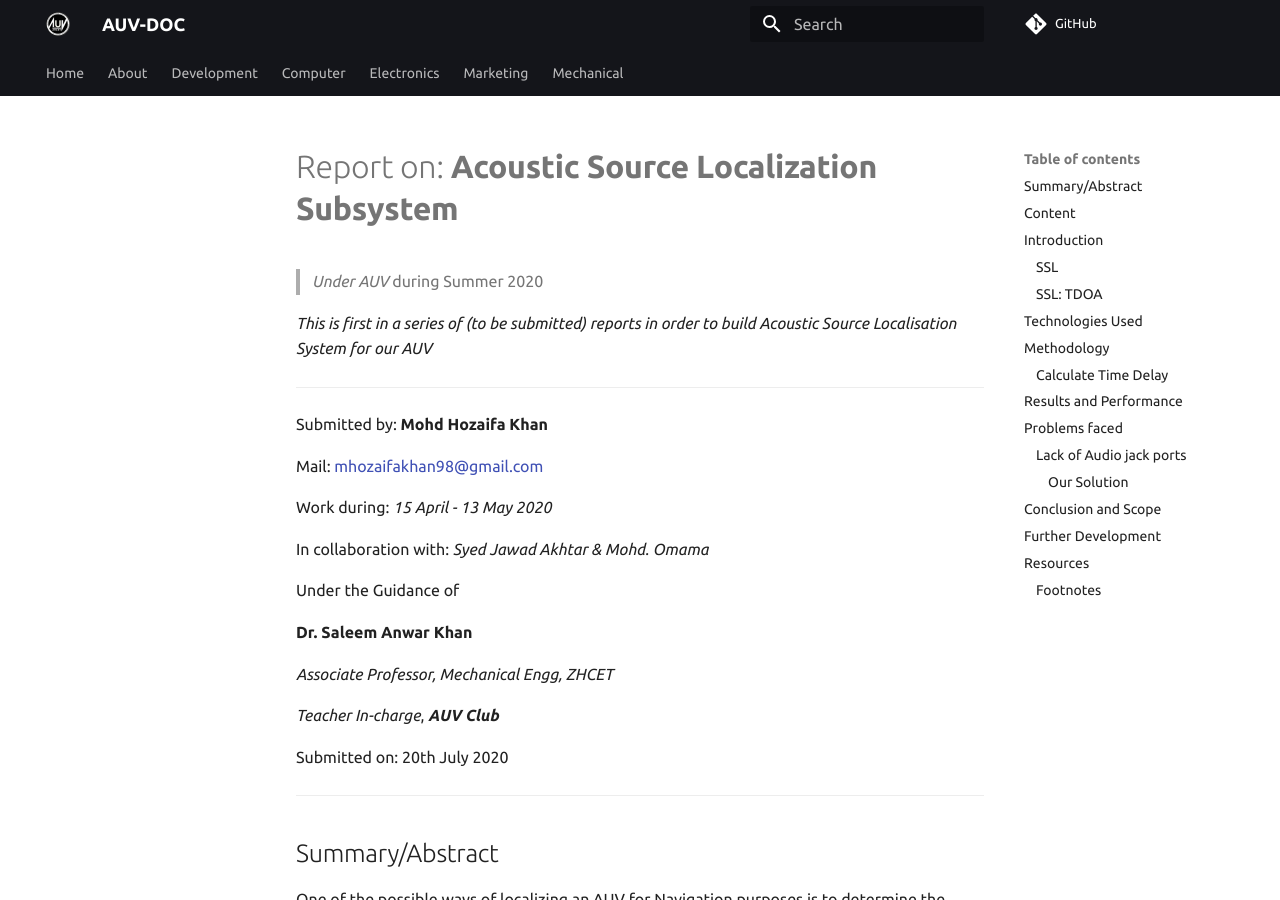
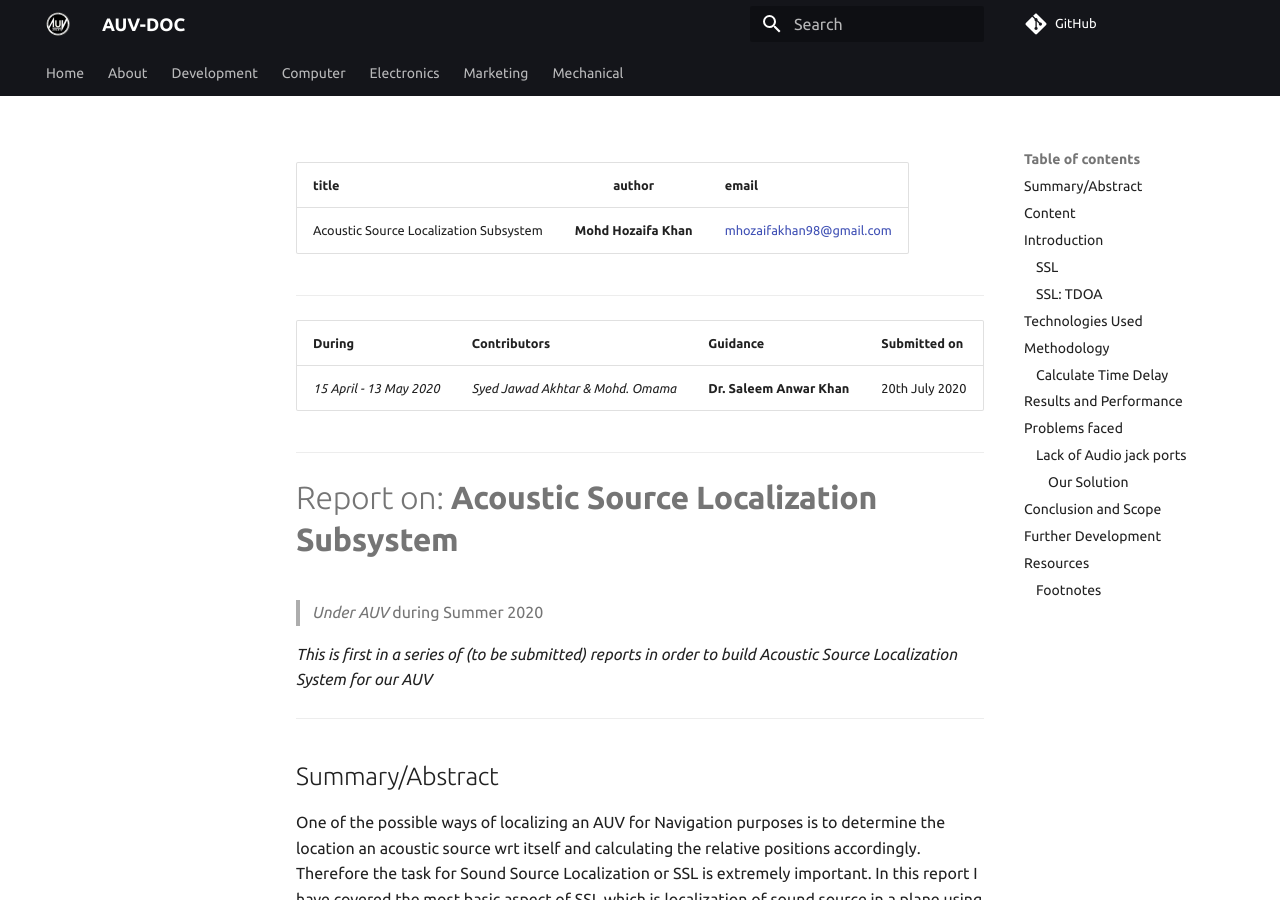
Before and after one commit to auvzhcet/Documentation, an MkDocs documentation site: the page built from docs/computer/student_Reports/Acoustic-Source_Mohd-Hozaifa-Khan.md, in a window 1280 px wide and 900 px high. Built offline with MkDocs 1.6.1 and Material for MkDocs 9.7.7, drawn with Linux system fonts in a browser that asks for light colours; comment, search, counter and statistics services are not loaded.

Commit message:
docs: title changes and format

```diff
--- a/docs/computer/student_Reports/Acoustic-Source_Mohd-Hozaifa-Khan.md
+++ b/docs/computer/student_Reports/Acoustic-Source_Mohd-Hozaifa-Khan.md
@@ -1,28 +1,20 @@
+|title|author|email|
+|:-|:---:|---|
+|Acoustic Source Localization Subsystem|**Mohd Hozaifa Khan**| [mhozaifakhan98@gmail.com](mailto:mhozaifakhan98@gmail.com)|
+
+---
+
+|During|Contributors|Guidance|Submitted on|
+|--|--|--|--|
+|_15 April - 13 May 2020_| *Syed Jawad Akhtar & Mohd. Omama*| **Dr. Saleem Anwar Khan**|20th July 2020|
+
+---
+
 # Report on: **Acoustic Source Localization Subsystem**
 
 > _Under AUV_ during Summer 2020
 
-*This is first in a series of (to be submitted) reports in order to build Acoustic Source Localisation System for our AUV*
-
----
-
-Submitted by: **Mohd Hozaifa Khan**
-
-Mail: [mhozaifakhan98@gmail.com](mailto:mhozaifakhan98@gmail.com)
-
-Work during: _15 April - 13 May 2020_
-
-In collaboration with:  *Syed Jawad Akhtar & Mohd. Omama*
-
-Under the Guidance of
-
-**Dr. Saleem Anwar Khan**
-
-_Associate Professor, Mechanical Engg, ZHCET_
-
-_Teacher In-charge_, **_AUV Club_**
-
-Submitted on: 20th July 2020
+*This is first in a series of (to be submitted) reports in order to build Acoustic Source Localization System for our AUV*
 
 ---
 
```
